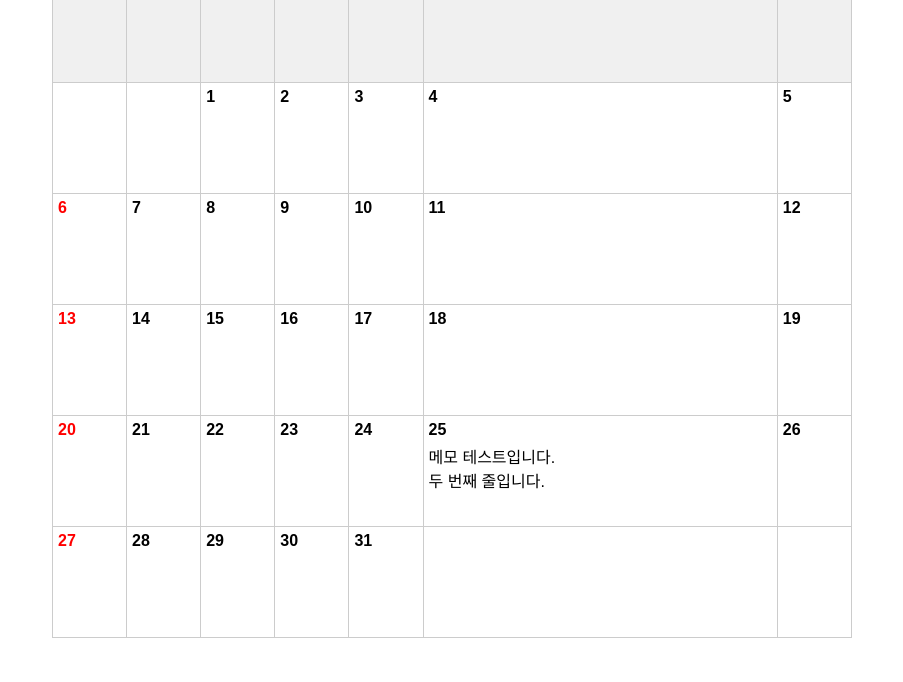
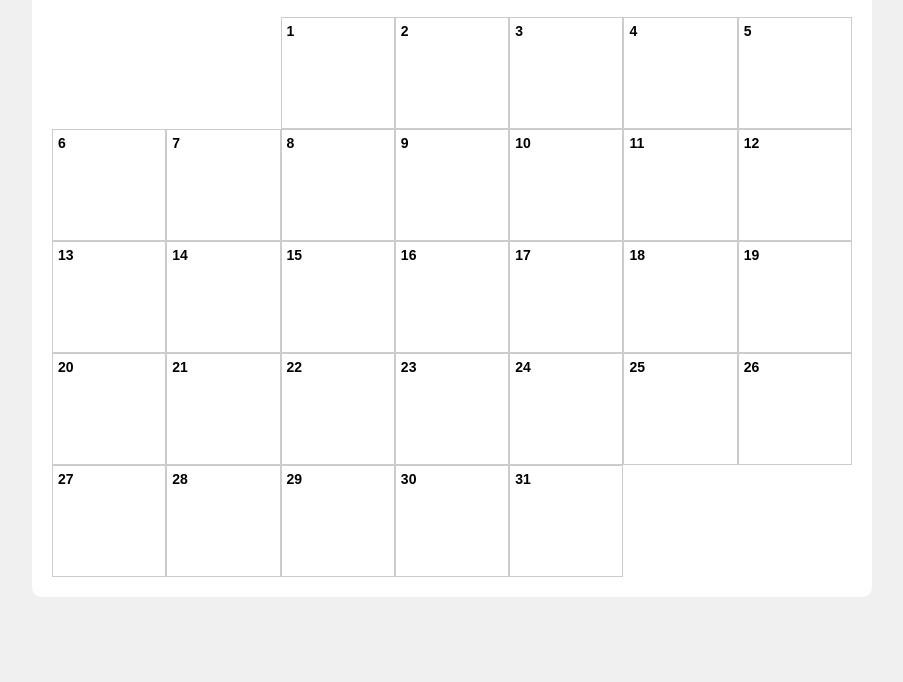
Before and after one commit to yh-yeop/calendar-app, a plain HTML site: page index.html in a window 1280 px wide. Shown: the part 118-800 px from the top of the page, without its empty margins (188-1091 px from the left). Drawn offline with Linux system fonts and the light colour scheme; no server answers.

Commit message:
holiday update_2

```diff
--- a/index.html
+++ b/index.html
@@ -1,133 +1,20 @@
 <!DOCTYPE html>
 <html lang="ko">
 <head>
-  <meta charset="UTF-8">
-  <title>달력</title>
-  <style>
-    body {
-      font-family: sans-serif;
-    }
-    table {
-      border-collapse: collapse;
-      width: 100%;
-      max-width: 800px;
-      margin: auto;
-    }
-    th, td {
-      border: 1px solid #ccc;
-      text-align: left;
-      vertical-align: top;
-      padding: 5px;
-      height: 100px;
-    }
-    th {
-      background: #f0f0f0;
-    }
-    .sunday {
-      color: red;
-    }
-    .holiday-name {
-      color: red;
-      font-weight: bold;
-    }
-    .memo {
-      display: block;
-      margin-top: 5px;
-      white-space: pre-wrap;
-    }
-  </style>
+  <meta charset="UTF-8" />
+  <meta name="viewport" content="width=device-width, initial-scale=1.0"/>
+  <title>월간 캘린더</title>
+  <link rel="stylesheet" href="style.css" />
 </head>
 <body>
-  <h1 style="text-align: center;" id="calendar-title">로딩 중...</h1>
-  <table id="calendar"></table>
-
-  <script>
-    const API_KEY = '8JrZ7bV8ldqfBkPw2jiJG8RBfL559YI/k2FYcNRGLUiIE9XSl7Oae+eLSnTOmotMf35yk8pBsSIB0NWvhoJOaw==';
-    const today = new Date();
-    const year = today.getFullYear();
-    const month = today.getMonth() + 1;
-
-    const memoData = {
-      '2025-07-25': '메모 테스트입니다.\n두 번째 줄입니다.',
-      '2025-08-15': '광복절과 관련된 메모입니다.',
-    };
-
-    const calendarTitle = document.getElementById("calendar-title");
-    const calendar = document.getElementById("calendar");
-
-    function pad(n) {
-      return n < 10 ? '0' + n : n;
-    }
-
-    async function fetchHolidays(year, month) {
-      const targetMonth = pad(month);
-      const url = `https://apis.data.go.kr/B090041/openapi/service/SpcdeInfoService/getRestDeInfo?ServiceKey=${API_KEY}&solYear=${year}&solMonth=${targetMonth}&_type=json`;
-
-      try {
-        const res = await fetch(url);
-        const data = await res.json();
-        const items = data.response.body.items?.item || [];
-        const holidays = {};
-        for (const item of Array.isArray(items) ? items : [items]) {
-          holidays[item.locdate.toString().replace(/(\d{4})(\d{2})(\d{2})/, '$1-$2-$3')] = item.dateName;
-        }
-        return holidays;
-      } catch (e) {
-        console.error("공휴일 데이터를 불러오는 중 오류 발생:", e);
-        return {};
-      }
-    }
-
-    function generateCalendar(year, month, holidays) {
-      const firstDay = new Date(year, month - 1, 1);
-      const lastDay = new Date(year, month, 0);
-      const startDay = firstDay.getDay();
-      const totalDays = lastDay.getDate();
-
-      calendarTitle.textContent = `${year}년 ${month}월`;
-
-      const weekdays = ['일', '월', '화', '수', '목', '금', '토'];
-      let html = '<tr>' + weekdays.map((d, i) => `<th class="${i === 0 ? 'sunday' : ''}">${d}</th>`).join('') + '</tr>';
-
-      let date = 1;
-      for (let i = 0; i < 6; i++) {
-        html += '<tr>';
-        for (let j = 0; j < 7; j++) {
-          if (i === 0 && j < startDay) {
-            html += '<td></td>';
-          } else if (date > totalDays) {
-            html += '<td></td>';
-          } else {
-            const fullDate = `${year}-${pad(month)}-${pad(date)}`;
-            const isSunday = j === 0;
-            const holidayName = holidays[fullDate];
-            const memo = memoData[fullDate] || '';
-
-            html += `<td${isSunday || holidayName ? ' class="sunday"' : ''}>`;
-
-            if (holidayName) {
-              html += `<div class="holiday-name">${holidayName}</div>`;
-              if (memo) html += `<div class="memo">${memo}</div>`;
-            } else {
-              html += `<strong>${date}</strong>`;
-              if (memo) html += `<div class="memo">${memo}</div>`;
-            }
-
-            html += '</td>';
-            date++;
-          }
-        }
-        html += '</tr>';
-        if (date > totalDays) break;
-      }
-
-      calendar.innerHTML = html;
-    }
-
-    (async () => {
-      const holidays = await fetchHolidays(year, month);
-      generateCalendar(year, month, holidays);
-    })();
-  </script>
+  <div class="calendar-container">
+    <div class="header">
+      <button id="prevMonth">&lt;</button>
+      <h2 id="monthYear"></h2>
+      <button id="nextMonth">&gt;</button>
+    </div>
+    <div class="calendar" id="calendar"></div>
+  </div>
+  <script src="script.js"></script>
 </body>
 </html>
--- /dev/null
+++ b/script.js
@@ -0,0 +1,100 @@
+const calendarEl = document.getElementById("calendar");
+const monthYearEl = document.getElementById("monthYear");
+const prevMonthBtn = document.getElementById("prevMonth");
+const nextMonthBtn = document.getElementById("nextMonth");
+
+let currentDate = new Date();
+let memoData = JSON.parse(localStorage.getItem("memoData") || "{}");
+let holidayData = {};
+
+async function fetchHolidays(year, month) {
+  const serviceKey = "8JrZ7bV8ldqfBkPw2jiJG8RBfL559YI/k2FYcNRGLUiIE9XSl7Oae+eLSnTOmotMf35yk8pBsSIB0NWvhoJOaw==";
+  const solMonth = String(month).padStart(2, "0");
+  const url = `https://apis.data.go.kr/B090041/openapi/service/SpcdeInfoService/getRestDeInfo?solYear=${year}&solMonth=${solMonth}&ServiceKey=${serviceKey}&_type=json`;
+
+  try {
+    const res = await fetch(url);
+    const data = await res.json();
+    const items = data?.response?.body?.items?.item;
+    if (!items) return;
+
+    holidayData = {};
+    (Array.isArray(items) ? items : [items]).forEach(item => {
+      holidayData[item.locdate] = item.dateName;
+    });
+  } catch (e) {
+    console.error("공휴일 정보 로드 실패:", e);
+  }
+}
+
+function getMemoKey(year, month, date) {
+  return `${year}-${month + 1}-${date}`;
+}
+
+function renderCalendar() {
+  const year = currentDate.getFullYear();
+  const month = currentDate.getMonth();
+  const firstDay = new Date(year, month, 1);
+  const lastDay = new Date(year, month + 1, 0);
+  const startDay = firstDay.getDay();
+
+  calendarEl.innerHTML = "";
+  monthYearEl.textContent = `${year}년 ${month + 1}월`;
+
+  for (let i = 0; i < startDay; i++) {
+    const empty = document.createElement("div");
+    calendarEl.appendChild(empty);
+  }
+
+  for (let date = 1; date <= lastDay.getDate(); date++) {
+    const cell = document.createElement("div");
+    const locdateKey = `${year}${String(month + 1).padStart(2, "0")}${String(date).padStart(2, "0")}`;
+    const isHoliday = holidayData[locdateKey];
+    const memoKey = getMemoKey(year, month, date);
+
+    cell.classList.add("day");
+    if (isHoliday) cell.classList.add("holiday");
+
+    const dateDiv = document.createElement("div");
+    dateDiv.className = "date";
+    dateDiv.textContent = date;
+    cell.appendChild(dateDiv);
+
+    if (isHoliday) {
+      const holidayDiv = document.createElement("div");
+      holidayDiv.className = "holiday-label";
+      holidayDiv.textContent = isHoliday;
+      cell.appendChild(holidayDiv);
+    }
+
+    const memo = document.createElement("div");
+    memo.className = "memo";
+    memo.contentEditable = true;
+    memo.innerText = memoData[memoKey] || "";
+
+    memo.addEventListener("input", () => {
+      memoData[memoKey] = memo.innerText;
+      localStorage.setItem("memoData", JSON.stringify(memoData));
+    });
+
+    cell.appendChild(memo);
+    calendarEl.appendChild(cell);
+  }
+}
+
+prevMonthBtn.onclick = async () => {
+  currentDate.setMonth(currentDate.getMonth() - 1);
+  await fetchHolidays(currentDate.getFullYear(), currentDate.getMonth() + 1);
+  renderCalendar();
+};
+
+nextMonthBtn.onclick = async () => {
+  currentDate.setMonth(currentDate.getMonth() + 1);
+  await fetchHolidays(currentDate.getFullYear(), currentDate.getMonth() + 1);
+  renderCalendar();
+};
+
+(async () => {
+  await fetchHolidays(currentDate.getFullYear(), currentDate.getMonth() + 1);
+  renderCalendar();
+})();
--- /dev/null
+++ b/style.css
@@ -0,0 +1,61 @@
+body {
+  font-family: Arial, sans-serif;
+  margin: 0;
+  padding: 20px;
+  background: #f0f0f0;
+}
+
+.calendar-container {
+  max-width: 800px;
+  margin: 0 auto;
+  background: white;
+  padding: 20px;
+  border-radius: 10px;
+}
+
+.header {
+  display: flex;
+  justify-content: space-between;
+  align-items: center;
+}
+
+#monthYear {
+  font-size: 24px;
+}
+
+.calendar {
+  display: grid;
+  grid-template-columns: repeat(7, 1fr);
+  margin-top: 20px;
+}
+
+.day {
+  border: 1px solid #ccc;
+  min-height: 100px;
+  padding: 5px;
+  position: relative;
+  display: flex;
+  flex-direction: column;
+  font-size: 14px;
+}
+
+.day .date {
+  font-weight: bold;
+  margin-bottom: 5px;
+}
+
+.holiday .date {
+  color: red;
+}
+
+.holiday-label {
+  font-size: 13px;
+  color: red;
+  margin-top: 4px;
+  font-weight: bold;
+}
+
+.memo {
+  margin-top: 4px;
+  white-space: pre-wrap;
+}
```
